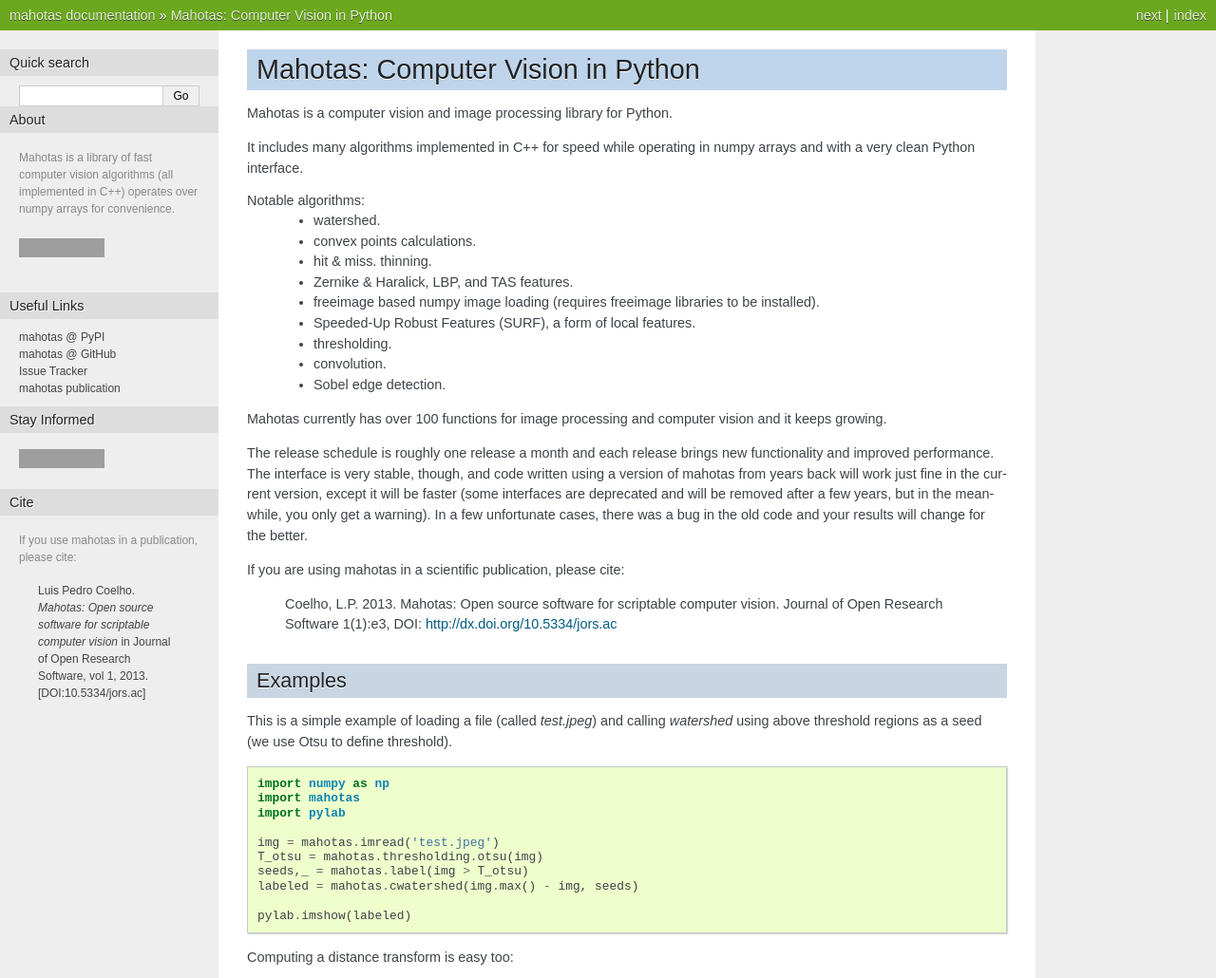
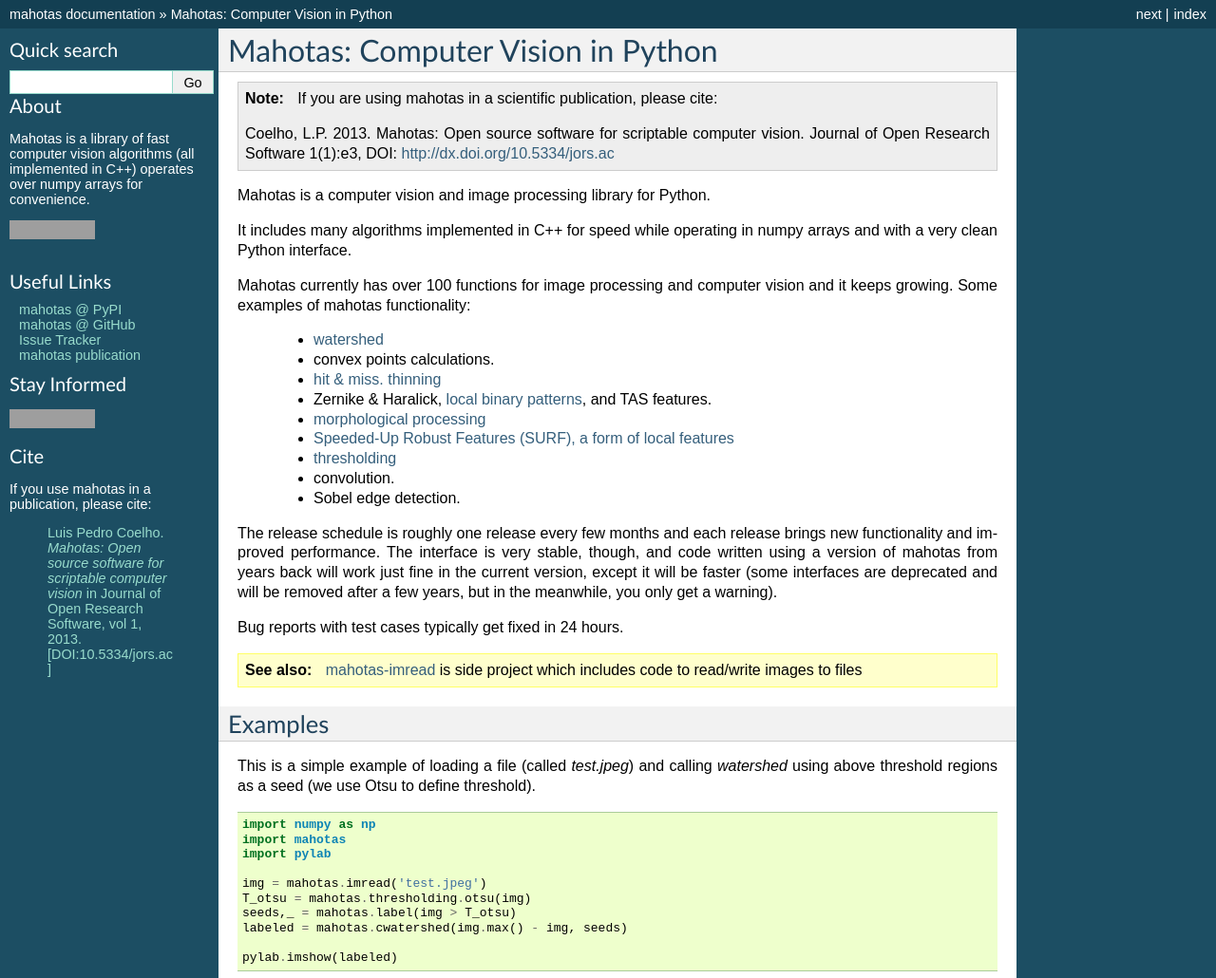
Before and after one commit to luispedro/mahotas, a Sphinx documentation site: the page built from docs/source/index.rst, in a window 1280 px wide, cut to the strip 0-1030 px from the top of the page. Shown: the whole strip at 95% size. Built offline with Sphinx 7.4.7, drawn with Linux system fonts in a browser that asks for light colours; formulas are drawn with MathJax 3; the version number could not be read and is left out; grey boxes are pictures that could not be loaded.

Commit message:
DOC Improve index for documentation

```diff
--- a/docs/source/conf.py
+++ b/docs/source/conf.py
@@ -95,7 +95,7 @@
 # must exist either in Sphinx' static/ path, or in one of the custom paths
 # given in html_static_path.
 #html_style = 'default.css'
-html_theme = 'nature'
+html_theme = 'default'
 
 # The name for this set of Sphinx documents.  If None, it defaults to
 # "<project> v<release> documentation".
--- a/docs/source/index.rst
+++ b/docs/source/index.rst
@@ -1,40 +1,45 @@
 ==================================
 Mahotas: Computer Vision in Python
 ==================================
+
+.. note:: If you are using mahotas in a scientific publication, please cite:
+
+        Coelho, L.P. 2013. Mahotas: Open source software for scriptable computer
+        vision. Journal of Open Research Software 1(1):e3, DOI:
+        http://dx.doi.org/10.5334/jors.ac
 
 Mahotas is a computer vision and image processing library for Python.
 
 It includes many algorithms implemented in C++ for speed while operating in
 numpy arrays and with a very clean Python interface.
 
-Notable algorithms:
- - watershed.
+Mahotas currently has over 100 functions for image processing and computer
+vision and it keeps growing. Some examples of mahotas functionality:
+
+ - `watershed <http://mahotas.readthedocs.io/en/latest/api.html#mahotas.cwatershed>`__
  - convex points calculations.
- - hit & miss. thinning.
- - Zernike & Haralick, LBP, and TAS features.
- - freeimage based numpy image loading (requires freeimage libraries to be
-   installed).
- - Speeded-Up Robust Features (SURF), a form of local features.
- - thresholding.
+ - `hit & miss. thinning <http://mahotas.readthedocs.io/en/latest/api.html#mahotas.hitmiss>`__
+ - Zernike & Haralick, `local binary patterns
+   <http://mahotas.readthedocs.io/en/latest/lbp.html>`__, and TAS features.
+ - `morphological processing <http://mahotas.readthedocs.io/en/latest/morphology.html>`__
+ - `Speeded-Up Robust Features (SURF), a form of local features <http://mahotas.readthedocs.io/en/latest/surf.html>`__
+ - `thresholding <http://mahotas.readthedocs.io/en/latest/thresholding.html>`__
  - convolution.
  - Sobel edge detection.
 
-Mahotas currently has over 100 functions for image processing and computer
-vision and it keeps growing.
+The release schedule is roughly one release every few months and each release
+brings new functionality and improved performance. The interface is very
+stable, though, and code written using a version of mahotas from years back
+will work just fine in the current version, except it will be faster (some
+interfaces are deprecated and will be removed after a few years, but in the
+meanwhile, you only get a warning).
 
-The release schedule is roughly one release a month and each release brings new
-functionality and improved performance. The interface is very stable, though,
-and code written using a version of mahotas from years back will work just fine
-in the current version, except it will be faster (some interfaces are
-deprecated and will be removed after a few years, but in the meanwhile, you
-only get a warning). In a few unfortunate cases, there was a bug in the old
-code and your results will change for the better.
+Bug reports with test cases typically get fixed in 24 hours.
 
-If you are using mahotas in a scientific publication, please cite:
+.. seealso::
 
-    Coelho, L.P. 2013. Mahotas: Open source software for scriptable computer
-    vision. Journal of Open Research Software 1(1):e3, DOI:
-    http://dx.doi.org/10.5334/jors.ac
+    `mahotas-imread <http://imread.readthedocs.io/en/latest/>`__ is side
+    project which includes code to read/write images to files
 
 Examples
 --------
```
